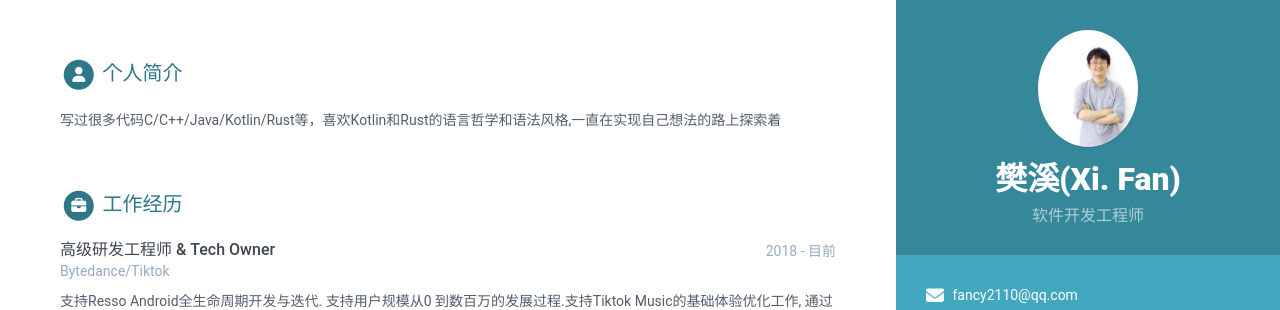
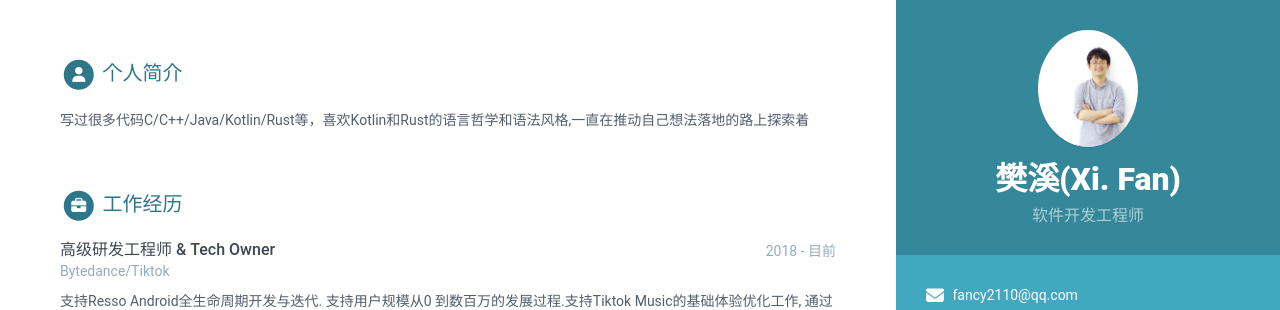
Before and after one commit to fancy2110/fancy2110.github.io, a Jekyll site: the page built from print.html, in a window 1280 px wide. Shown: the top 310 px of the page. Built offline with Jekyll 4.4.1, drawn with Linux system fonts in a browser that asks for light colours; nearby versions of some CDN libraries; library files that are not in the unit come from our copies.

Commit message:
feat:调整描述

```diff
--- a/_data/data.yml
+++ b/_data/data.yml
@@ -52,7 +52,7 @@ sidebar:
 career-profile:
   title: 个人简介
   summary: |
-    写过很多代码C/C++/Java/Kotlin/Rust等，喜欢Kotlin和Rust的语言哲学和语法风格,一直在实现自己想法的路上探索着
+    写过很多代码C/C++/Java/Kotlin/Rust等，喜欢Kotlin和Rust的语言哲学和语法风格,一直在推动自己想法落地的路上探索着
 education:
   title: 教育经历
   info:
```
